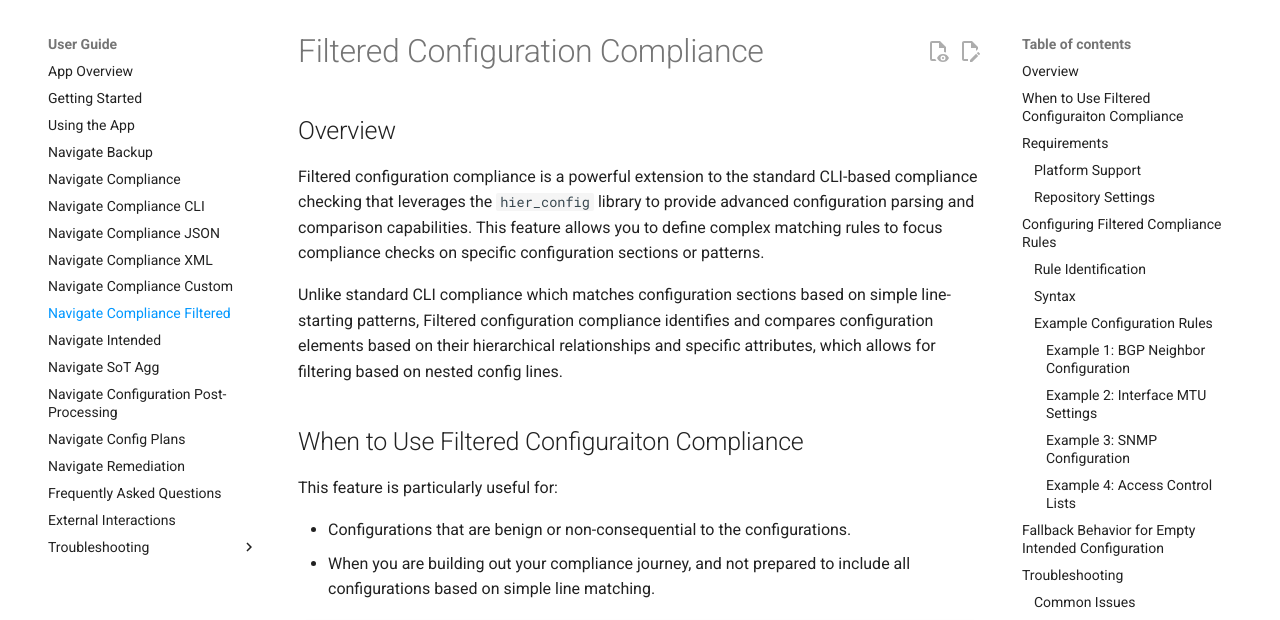
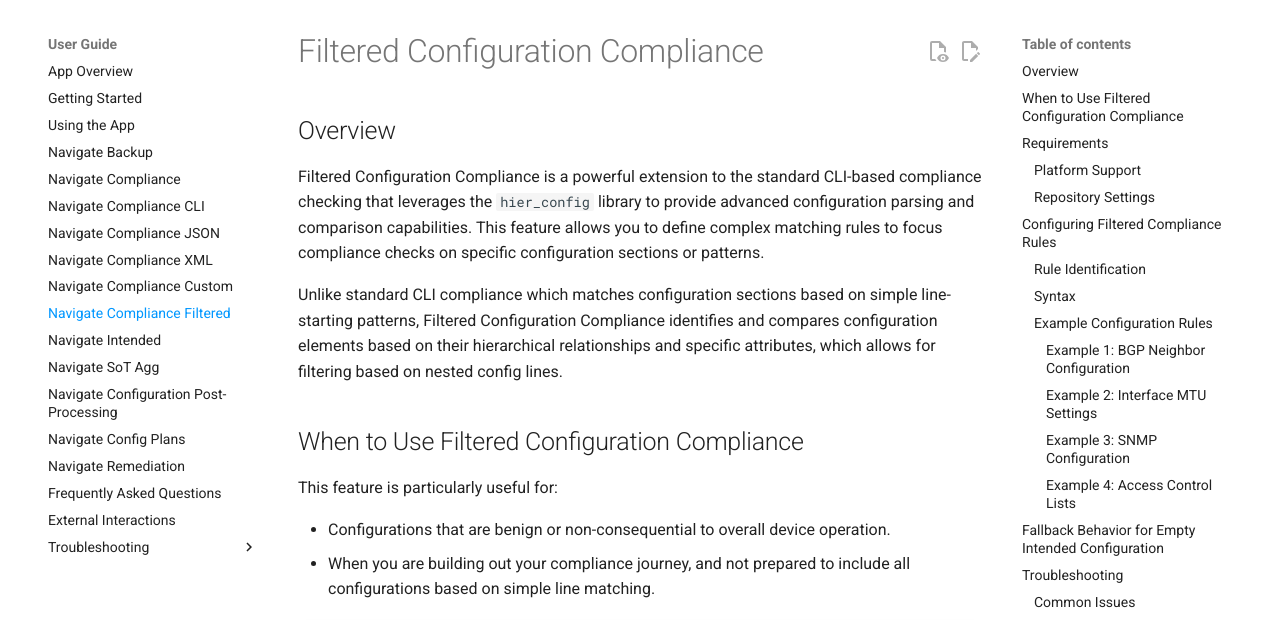
Before and after one commit to nautobot/nautobot-app-golden-config, an MkDocs documentation site: the page built from docs/user/app_feature_compliancefiltered.md, in a window 1280 px wide and 900 px high. Shown: the part 131-751 px from the top of the window. Built offline with MkDocs 1.6.1 and Material for MkDocs 9.7.7, drawn with Linux system fonts in a browser that asks for light colours; comment, search, counter and statistics services are not loaded; some of the changed text lies outside the part shown.

Commit message:
update documentation

```diff
--- a/docs/user/app_feature_compliancefiltered.md
+++ b/docs/user/app_feature_compliancefiltered.md
@@ -2,15 +2,15 @@
 
 ## Overview
 
-Filtered configuration compliance is a powerful extension to the standard CLI-based compliance checking that leverages the `hier_config` library to provide advanced configuration parsing and comparison capabilities. This feature allows you to define complex matching rules to focus compliance checks on specific configuration sections or patterns.
+Filtered Configuration Compliance is a powerful extension to the standard CLI-based compliance checking that leverages the `hier_config` library to provide advanced configuration parsing and comparison capabilities. This feature allows you to define complex matching rules to focus compliance checks on specific configuration sections or patterns.
 
-Unlike standard CLI compliance which matches configuration sections based on simple line-starting patterns, Filtered configuration compliance identifies and compares configuration elements based on their hierarchical relationships and specific attributes, which allows for filtering based on nested config lines.
+Unlike standard CLI compliance which matches configuration sections based on simple line-starting patterns, Filtered Configuration Compliance identifies and compares configuration elements based on their hierarchical relationships and specific attributes, which allows for filtering based on nested config lines.
 
-## When to Use Filtered Configuraiton Compliance
+## When to Use Filtered Configuration Compliance
 
 This feature is particularly useful for:
 
-- Configurations that are benign or non-consequential to the configurations.
+- Configurations that are benign or non-consequential to overall device operation.
 - When you are building out your compliance journey, and not prepared to include all configurations based on simple line matching.
 
 !!! warning
```
Also changed, not shown: other parts of docs/user/app_feature_compliancefiltered.md (+3 -2 lines).
